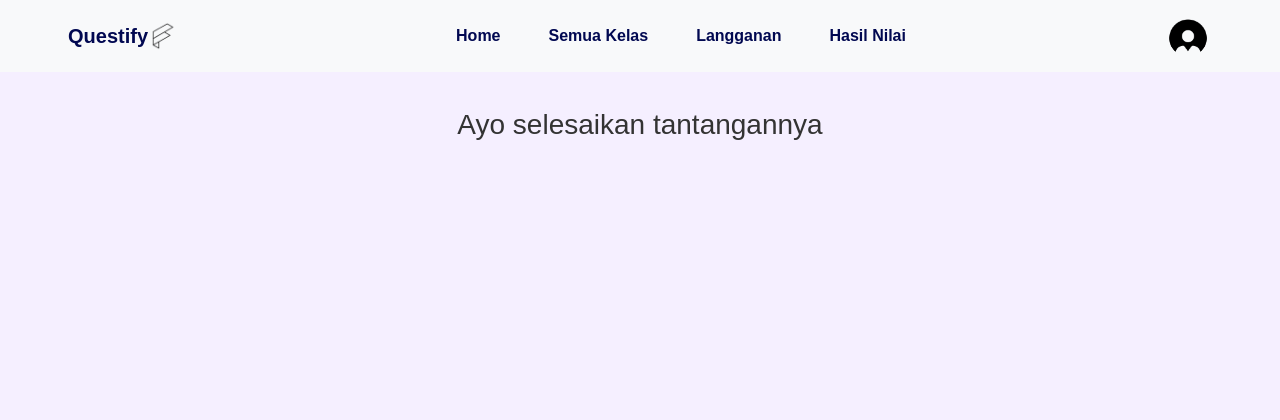
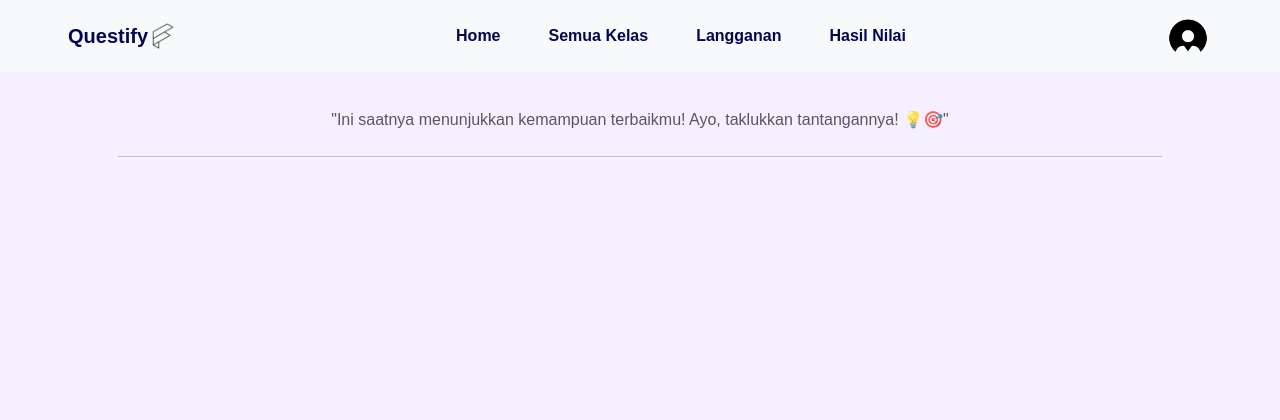
Before and after one commit to timurlauttt/Project-Akhir-Studi-Independent, a Django app: template questify_project/templates/questify_app/pages/pilihkelas.html in a window 1280 px wide. Shown: the top 420 px of the page. Run offline with Django 5.2, Linux system fonts and the light colour scheme; the template is opened without the code that fills it, so the values that code supplies are empty.

Commit message:
Update pilihkelas.html

```diff
--- a/questify_project/templates/questify_app/pages/pilihkelas.html
+++ b/questify_project/templates/questify_app/pages/pilihkelas.html
@@ -18,7 +18,8 @@
 {% block content %}
 <main class="container text-center my-5 px-5">
   <h1 style="margin-top: 60px"><strong>{{ kelas.nama_kelas }}</strong></h1>
-  <h2>Ayo selesaikan tantangannya</h2>
+  <p class="text-muted">"Ini saatnya menunjukkan kemampuan terbaikmu! Ayo, taklukkan tantangannya! 💡🎯"</p>
+  <hr class="my-4">
 
   <section class="row g-4">
     {% for modul in modul_list %}
```
